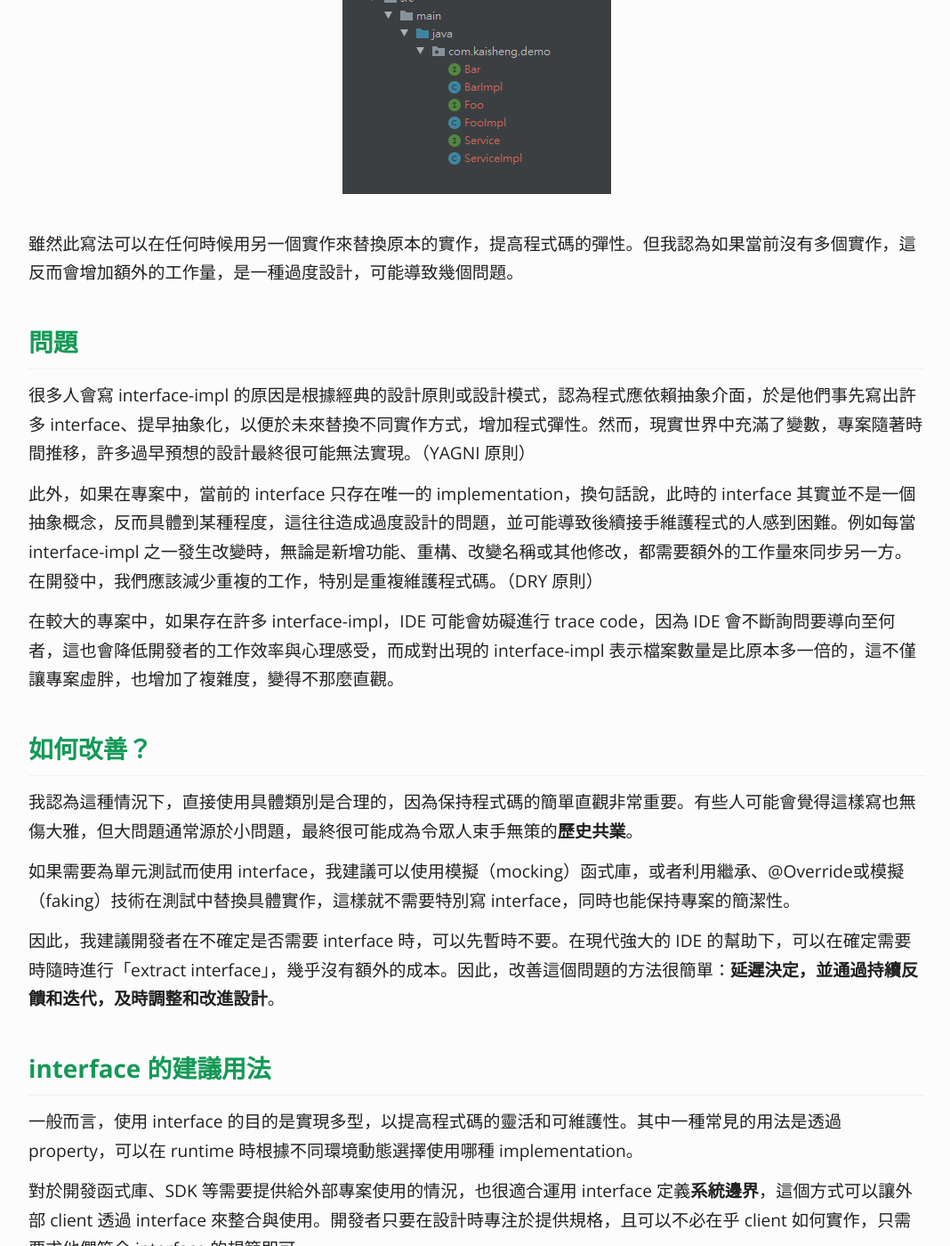
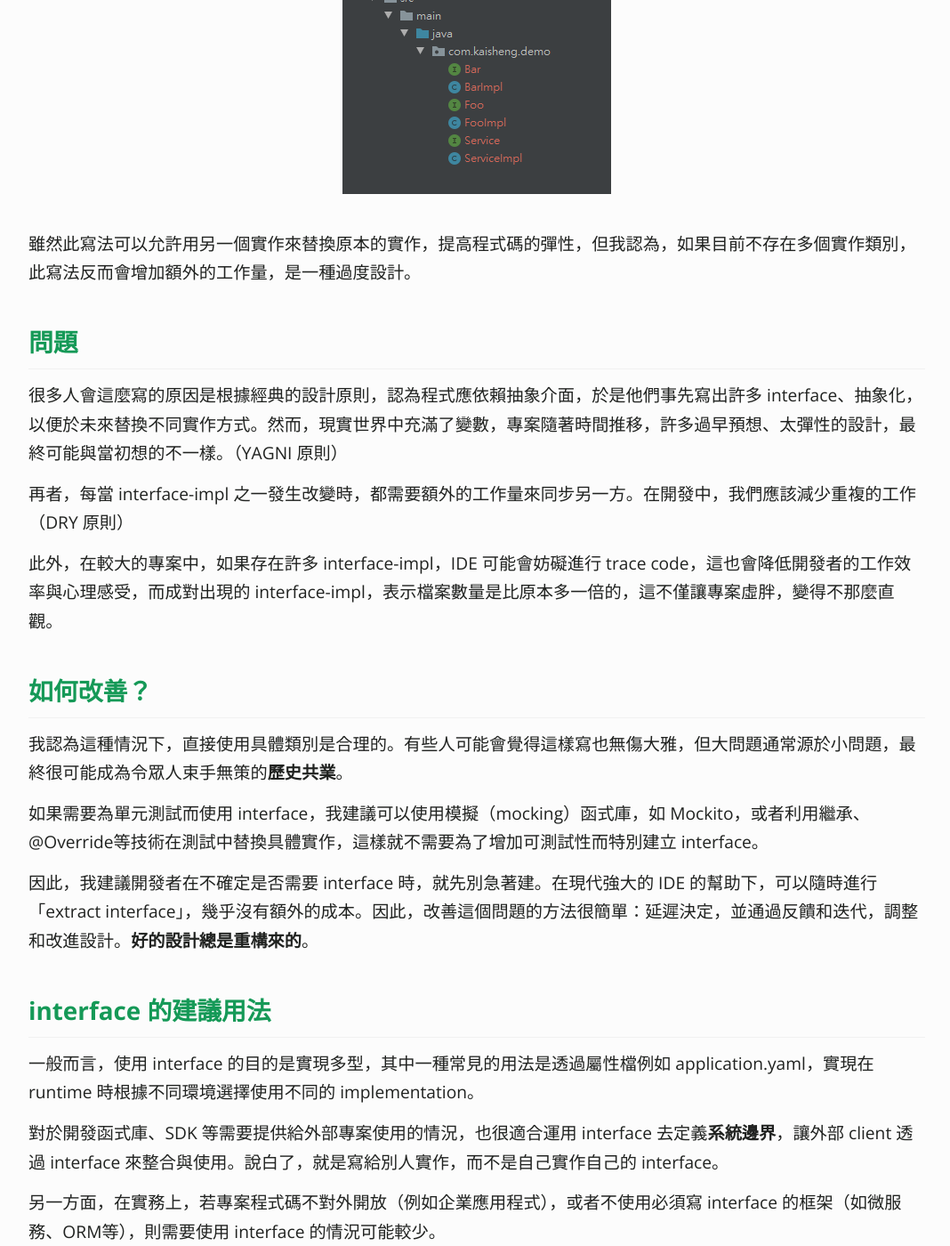
Before and after one commit to KaiSheng714/KaiSheng714.github.io, a Jekyll site: the page built from _posts/2022-01-20-anti-pattern-of-java-interface-impl-style.md, in a window 1280 px wide and 1400 px high, scrolled down 442 px. Shown: the whole window at 89% size, without its empty margins (104-1172 px from the left). Built offline with Jekyll 4.4.1, drawn with Linux system fonts in a browser that asks for light colours; comment, search, counter and statistics services are not loaded; some of the changed text lies outside the part shown.

Commit message:
interface

```diff
--- a/_posts/2022-01-20-anti-pattern-of-java-interface-impl-style.md
+++ b/_posts/2022-01-20-anti-pattern-of-java-interface-impl-style.md
@@ -11,33 +11,33 @@ image: /assets/image/interface-impl-dir.png
 在 Java 專案中，應該不少人看過或寫過只有一個實作（implementation）的介面（interface），並且以 **interface-impl** 的風格成對出現，如下圖的 FooImpl, BarImpl, ServiceImpl：
 
 ![常見的 Interface 錯誤用法](/assets/image/interface-impl-dir.png?margin=vertical-medium)
-雖然此寫法可以在任何時候用另一個實作來替換原本的實作，提高程式碼的彈性。但我認為如果當前沒有多個實作，這反而會增加額外的工作量，是一種過度設計，可能導致幾個問題。
+雖然此寫法可以允許用另一個實作來替換原本的實作，提高程式碼的彈性，但我認為，如果目前不存在多個實作類別，此寫法反而會增加額外的工作量，是一種過度設計。
 
 ## **問題**
-很多人會寫 interface-impl 的原因是根據經典的設計原則或設計模式，認為程式應依賴抽象介面，於是他們事先寫出許多 interface、提早抽象化，以便於未來替換不同實作方式，增加程式彈性。然而，現實世界中充滿了變數，專案隨著時間推移，許多過早預想的設計最終很可能無法實現。（YAGNI 原則）
+很多人會這麼寫的原因是根據經典的設計原則，認為程式應依賴抽象介面，於是他們事先寫出許多 interface、抽象化，以便於未來替換不同實作方式。然而，現實世界中充滿了變數，專案隨著時間推移，許多過早預想、太彈性的設計，最終可能與當初想的不一樣。（YAGNI 原則）
 
-此外，如果在專案中，當前的 interface 只存在唯一的 implementation，換句話說，此時的 interface 其實並不是一個抽象概念，反而具體到某種程度，這往往造成過度設計的問題，並可能導致後續接手維護程式的人感到困難。例如每當 interface-impl 之一發生改變時，無論是新增功能、重構、改變名稱或其他修改，都需要額外的工作量來同步另一方。在開發中，我們應該減少重複的工作，特別是重複維護程式碼。（DRY 原則）
+再者，每當 interface-impl 之一發生改變時，都需要額外的工作量來同步另一方。在開發中，我們應該減少重複的工作（DRY 原則）
 
-在較大的專案中，如果存在許多 interface-impl，IDE 可能會妨礙進行 trace code，因為 IDE 會不斷詢問要導向至何者，這也會降低開發者的工作效率與心理感受，而成對出現的 interface-impl 表示檔案數量是比原本多一倍的，這不僅讓專案虛胖，也增加了複雜度，變得不那麼直觀。
+此外，在較大的專案中，如果存在許多 interface-impl，IDE 可能會妨礙進行 trace code，這也會降低開發者的工作效率與心理感受，而成對出現的 interface-impl，表示檔案數量是比原本多一倍的，這不僅讓專案虛胖，變得不那麼直觀。
 
 ## **如何改善？**
-我認為這種情況下，直接使用具體類別是合理的，因為保持程式碼的簡單直觀非常重要。有些人可能會覺得這樣寫也無傷大雅，但大問題通常源於小問題，最終很可能成為令眾人束手無策的**歷史共業**。
+我認為這種情況下，直接使用具體類別是合理的。有些人可能會覺得這樣寫也無傷大雅，但大問題通常源於小問題，最終很可能成為令眾人束手無策的**歷史共業**。
 
-如果需要為單元測試而使用 interface，我建議可以使用模擬（mocking）函式庫，或者利用繼承、@Override或模擬（faking）技術在測試中替換具體實作，這樣就不需要特別寫 interface，同時也能保持專案的簡潔性。
+如果需要為單元測試而使用 interface，我建議可以使用模擬（mocking）函式庫，如 Mockito，或者利用繼承、@Override等技術在測試中替換具體實作，這樣就不需要為了增加可測試性而特別建立 interface。
 
-因此，我建議開發者在不確定是否需要 interface 時，可以先暫時不要。在現代強大的 IDE 的幫助下，可以在確定需要時隨時進行「extract interface」，幾乎沒有額外的成本。因此，改善這個問題的方法很簡單：**延遲決定，並通過持續反饋和迭代，及時調整和改進設計**。
+因此，我建議開發者在不確定是否需要 interface 時，就先別急著建。在現代強大的 IDE 的幫助下，可以隨時進行「extract interface」，幾乎沒有額外的成本。因此，改善這個問題的方法很簡單：延遲決定，並通過反饋和迭代，調整和改進設計。**好的設計總是重構來的**。
 
 ## **interface 的建議用法**
-一般而言，使用 interface 的目的是實現多型，以提高程式碼的靈活和可維護性。其中一種常見的用法是透過 property，可以在 runtime 時根據不同環境動態選擇使用哪種 implementation。
+一般而言，使用 interface 的目的是實現多型，其中一種常見的用法是透過屬性檔例如 application.yaml，實現在 runtime 時根據不同環境選擇使用不同的 implementation。
 
-對於開發函式庫、SDK 等需要提供給外部專案使用的情況，也很適合運用 interface 定義**系統邊界**，這個方式可以讓外部 client 透過 interface 來整合與使用。開發者只要在設計時專注於提供規格，且可以不必在乎 client 如何實作，只需要求他們符合 interface 的規範即可。
+對於開發函式庫、SDK 等需要提供給外部專案使用的情況，也很適合運用 interface 去定義**系統邊界**，讓外部 client 透過 interface 來整合與使用。說白了，就是寫給別人實作，而不是自己實作自己的 interface。
 
 另一方面，在實務上，若專案程式碼不對外開放（例如企業應用程式），或者不使用必須寫 interface 的框架（如微服務、ORM等），則需要使用 interface 的情況可能較少。
 
 ## **結語**
 雖然 interface 可以提高程式碼的靈活性和可維護性，如果程式在設計時就有很具體的行為，而且目前也不會有不同實作，那其實可不必寫 interface。
 
-雖然經典的設計原則鼓勵程式之間應依賴抽象介面，但依賴具體類別也並不是錯，因此我建議開發者應根據專案的情況，權衡是否需要 interface，並且遵循最佳實踐。
+雖然經典的設計原則鼓勵程式之間應依賴抽象介面，但依賴具體類別也並不是個錯，因此我建議開發者應根據專案的情況，權衡是否需要 interface。
 
 ### **Reference**
 - 本文是 ["常見的 Interface 錯誤用法 - 叡揚資訊"](https://www.gss.com.tw/blog/interface) 的修訂新版，原文作者為我本人
```
